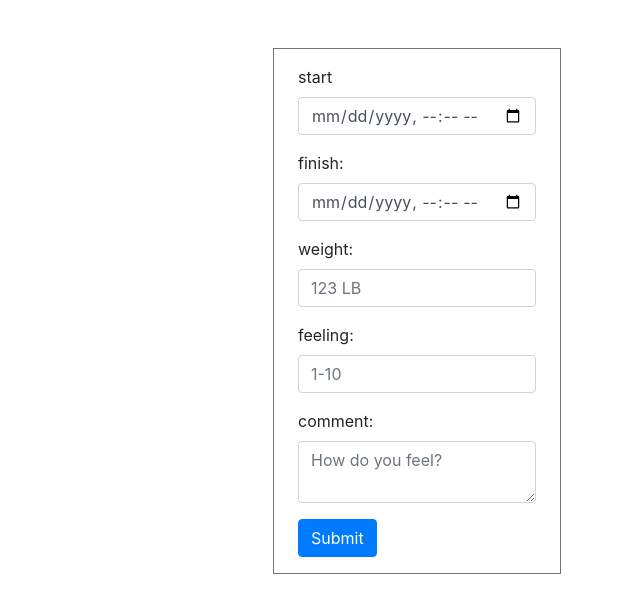
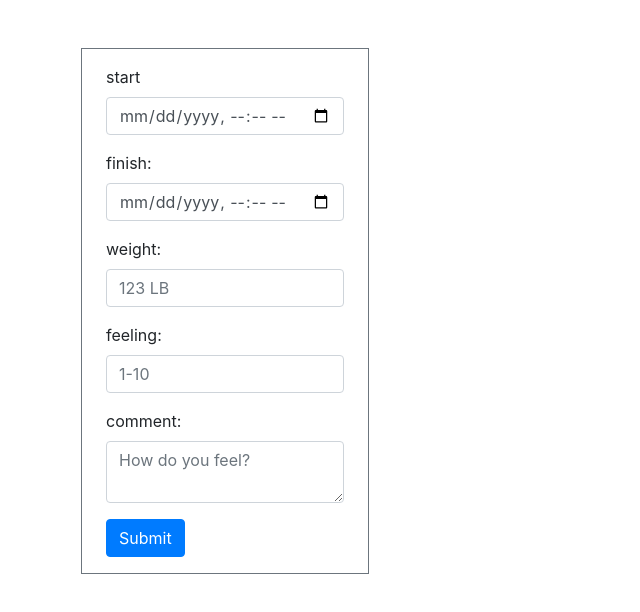
Before and after one commit to seaboyz/IF-Tracker, a React (Create React App) app: page / in a window 1280 px wide. Shown: the top 612 px of the page, without its empty margins (223-863 px from the left). Built offline with nearby package versions, Linux system fonts and the light colour scheme.

Commit message:
Add SplitPane component

```diff
--- /dev/null
+++ b/src/App.css
@@ -0,0 +1,16 @@
+.SplitPane {
+  width: 100%;
+  height: 100%;
+}
+
+.SplitPane-left {
+  float: left;
+  width: 30%;
+  height: 100%;
+}
+
+.SplitPane-right {
+  float: left;
+  width: 70%;
+  height: 100%;
+}
--- a/src/App.js
+++ b/src/App.js
@@ -1,8 +1,10 @@
 import React, { Component } from 'react'
 import shortid from 'shortid'
 
+import './App.css'
 import 'bootstrap/dist/css/bootstrap.min.css'
 
+import SplitPane from './components/SplitPane'
 import FastsHistory from './components/FastsHistory'
 import FastForm from './components/FastForm'
 
@@ -70,6 +72,9 @@ class App extends Component {
   render() {
     return (
       <div>
+        <SplitPane
+          left={<FastsHistory fasts={this.state.fasts} />}
+          right={
             <FastForm
               handleChange={this.handleChange}
               handleSubmit={this.handleSubmit}
@@ -79,7 +84,8 @@ class App extends Component {
               feeling={this.state.newFast.feeling}
               comment={this.state.newFast.comment}
             />
-        <FastsHistory fasts={this.state.fasts} />
+          }
+        />
       </div>
     )
   }
--- /dev/null
+++ b/src/components/SplitPane.js
@@ -0,0 +1,16 @@
+import React from 'react'
+
+function SplitPane(props) {
+  return (
+    <div className='SplitPane'>
+      <div className="SplitPane-left">
+        {props.left}
+      </div>
+      <div className="SplitPane-right">
+        {props.right}
+      </div>
+    </div>
+  )
+}
+
+export default SplitPane
```
Lines whose indentation alone changed are shown as unchanged.
